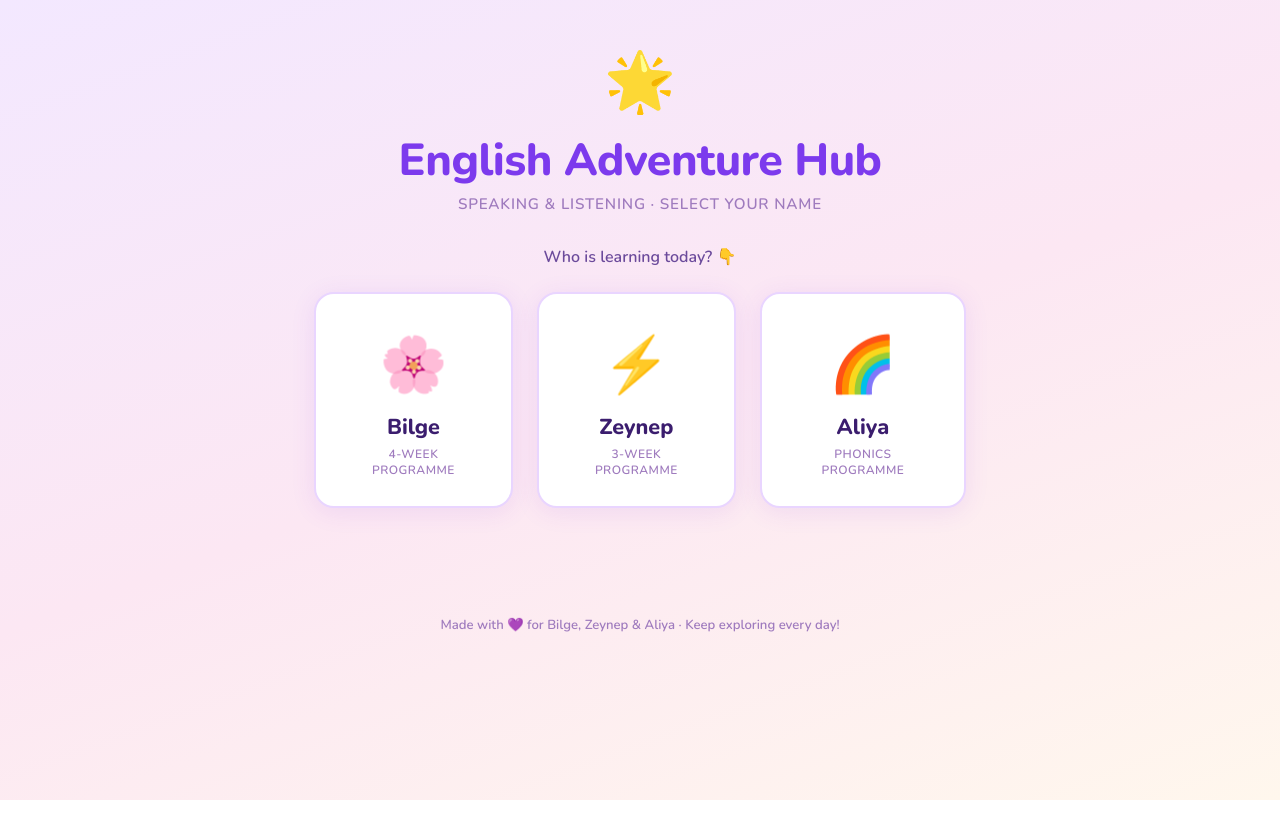
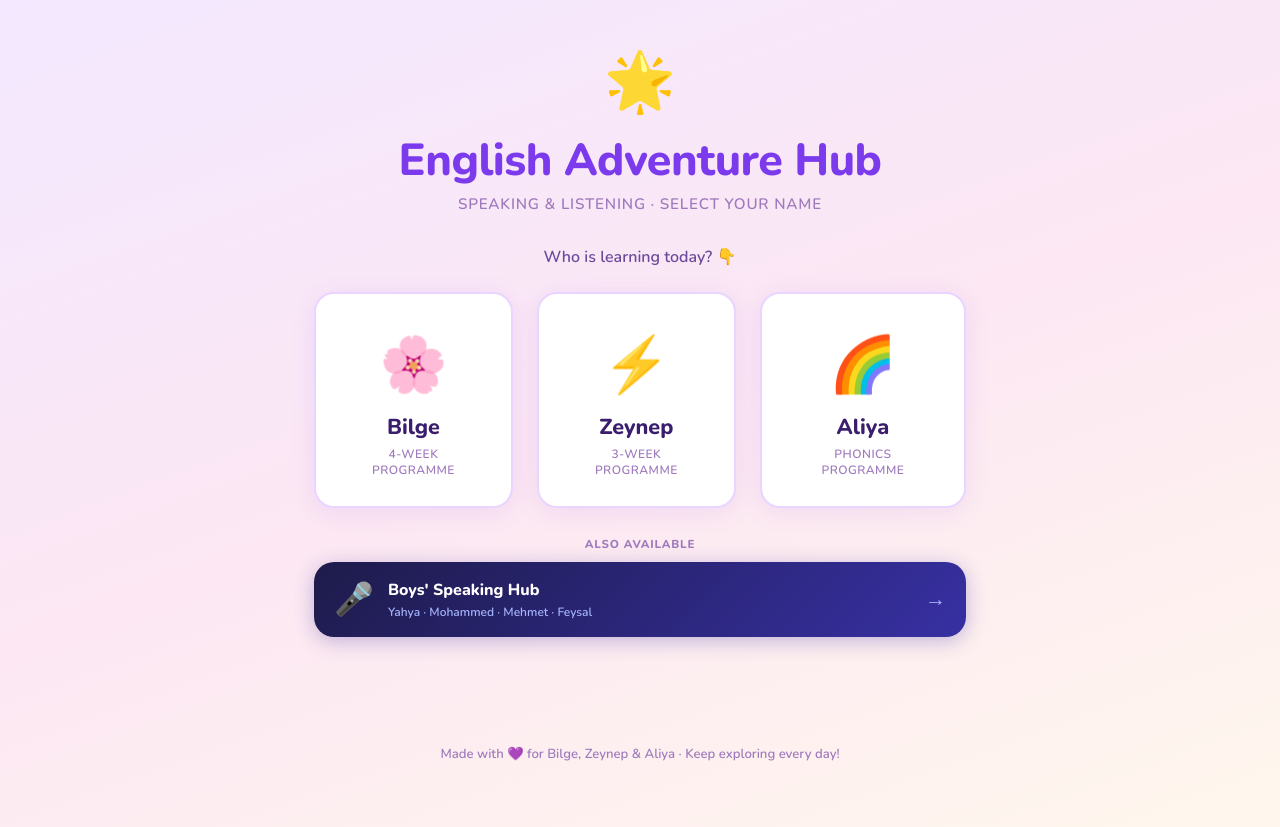
Before and after one commit to tshidisoo/Listening_Speaking_Hub, a plain HTML site: page index.html in a window 1280 px wide. Before the commit the page ends 800 px from the top, so only its background shows below. Drawn offline with nearby package versions, Linux system fonts and the light colour scheme.

Commit message:
Add Boys' Speaking Hub portal link to main landing page
Adds a distinct dark-blue banner button below the 3 student cards on
index.html that links directly to speaking-hub.html.

Co-Authored-By: Claude Sonnet 4.6 <noreply@anthropic.com>

```diff
--- a/index.html
+++ b/index.html
@@ -45,6 +45,19 @@
         </span>
       </button>
 
+    </div>
+
+    <!-- Boys' Speaking Hub portal -->
+    <div class="hub-portal">
+      <p class="hub-portal-label">Also available</p>
+      <a href="speaking-hub.html" class="hub-portal-btn">
+        <span class="hub-portal-emoji">🎤</span>
+        <span class="hub-portal-text">
+          <span class="hub-portal-name">Boys' Speaking Hub</span>
+          <span class="hub-portal-sub">Yahya · Mohammed · Mehmet · Feysal</span>
+        </span>
+        <span class="hub-portal-arrow">→</span>
+      </a>
     </div>
 
     <div id="password-box" style="display:none">
--- a/style.css
+++ b/style.css
@@ -307,6 +307,75 @@ header h1 {
   color: var(--text-soft);
   text-transform: uppercase;
   letter-spacing: 0.5px;
+}
+
+/* --- Hub Portal link (index.html → speaking-hub.html) --- */
+.hub-portal {
+  margin-bottom: 28px;
+}
+
+.hub-portal-label {
+  text-align: center;
+  font-size: 0.72rem;
+  font-weight: 800;
+  text-transform: uppercase;
+  letter-spacing: 0.8px;
+  color: var(--text-soft);
+  margin-bottom: 10px;
+}
+
+.hub-portal-btn {
+  display: flex;
+  align-items: center;
+  gap: 14px;
+  background: linear-gradient(135deg, #1e1b4b, #3730a3);
+  border-radius: var(--radius);
+  padding: 16px 20px;
+  text-decoration: none;
+  box-shadow: 0 4px 20px rgba(55, 48, 163, 0.30);
+  transition: transform 0.18s ease, box-shadow 0.18s ease;
+}
+
+.hub-portal-btn:hover {
+  transform: translateY(-3px);
+  box-shadow: 0 8px 28px rgba(55, 48, 163, 0.40);
+}
+
+.hub-portal-btn:active { transform: scale(0.98); }
+
+.hub-portal-emoji {
+  font-size: 2rem;
+  flex-shrink: 0;
+}
+
+.hub-portal-text {
+  flex: 1;
+  display: flex;
+  flex-direction: column;
+  gap: 3px;
+}
+
+.hub-portal-name {
+  font-size: 1rem;
+  font-weight: 800;
+  color: #ffffff;
+}
+
+.hub-portal-sub {
+  font-size: 0.75rem;
+  font-weight: 600;
+  color: #a5b4fc;
+}
+
+.hub-portal-arrow {
+  font-size: 1.3rem;
+  color: #a5b4fc;
+  flex-shrink: 0;
+  transition: transform 0.18s ease;
+}
+
+.hub-portal-btn:hover .hub-portal-arrow {
+  transform: translateX(4px);
 }
 
 /* --- Password Box --- */
```
